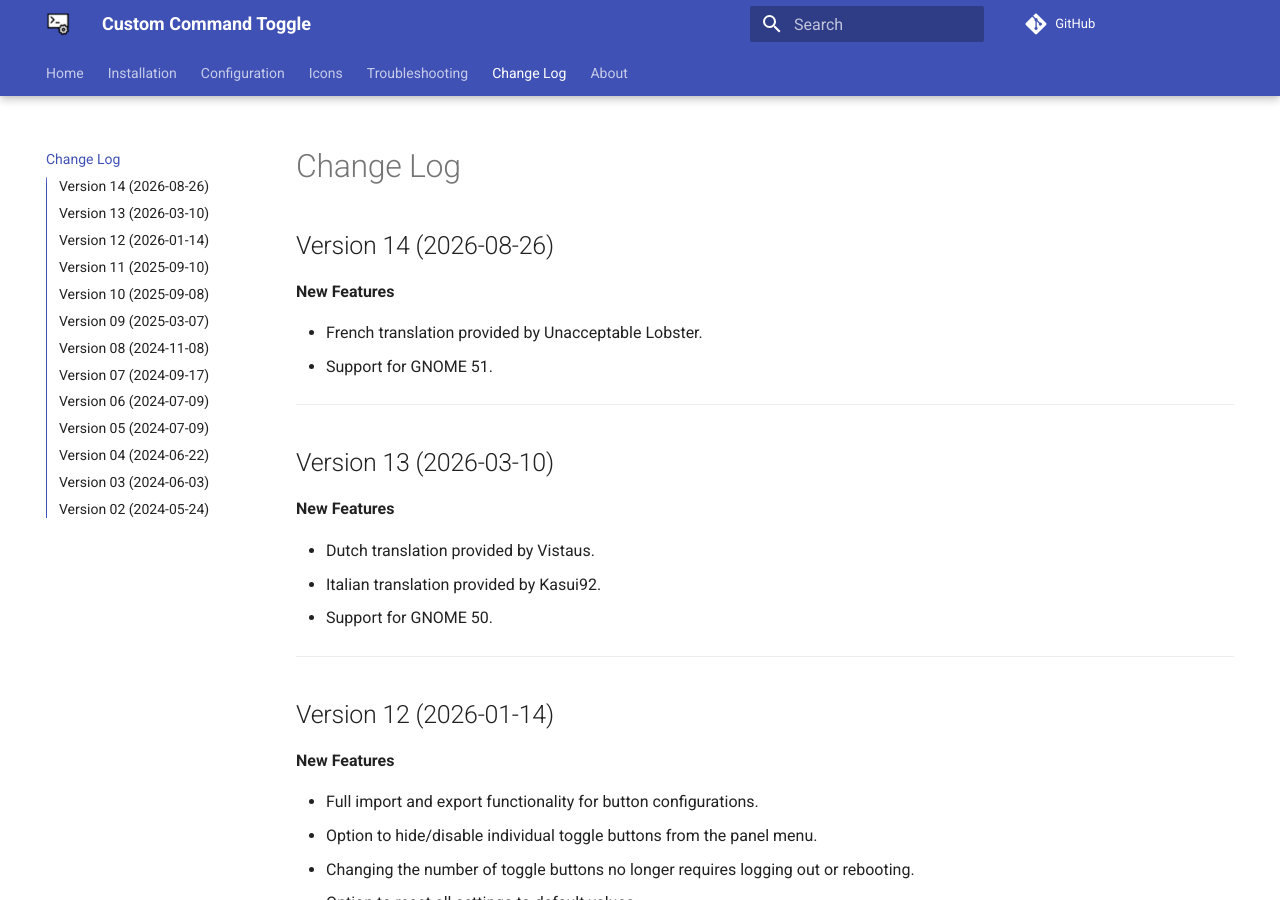
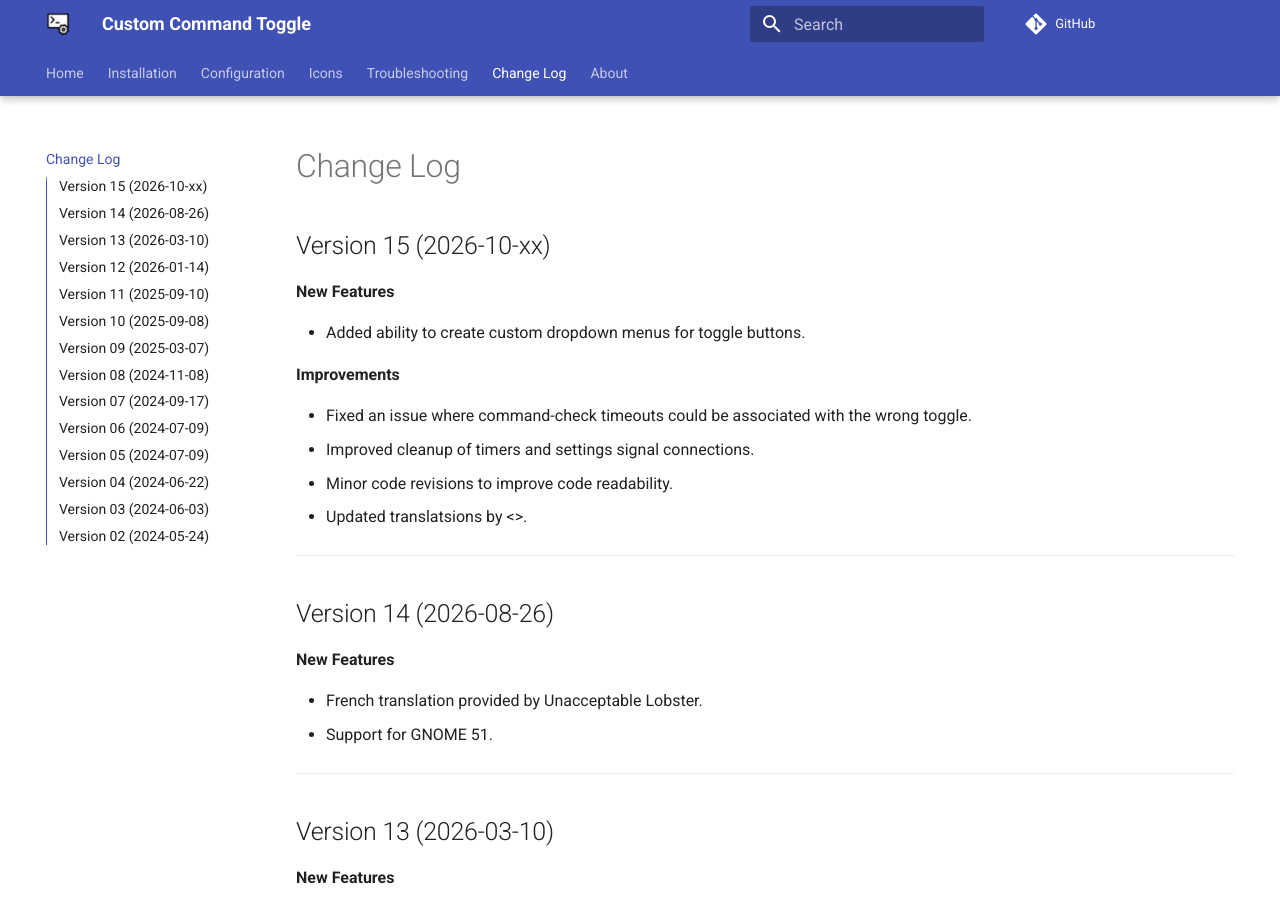
Before and after one commit to StorageB/custom-command-toggle, an MkDocs documentation site: the page built from docs/changelog.md, in a window 1280 px wide and 900 px high. Built offline with MkDocs 1.6.1 and Material for MkDocs 9.7.7, drawn with Linux system fonts in a browser that asks for light colours; comment, search, counter and statistics services are not loaded.

Commit message:
Update for v15

```diff
--- a/docs/changelog.md
+++ b/docs/changelog.md
@@ -1,4 +1,20 @@
 <!-- changelog.md -->
+
+
+## Version 15 (2026-10-xx)
+
+**New Features**
+
+- Added ability to create custom dropdown menus for toggle buttons.
+
+**Improvements**
+
+- Fixed an issue where command-check timeouts could be associated with the wrong toggle.
+- Improved cleanup of timers and settings signal connections.
+- Minor code revisions to improve code readability.
+- Updated translatsions by <>.
+
+---
 
 ## Version 14 (2026-08-26)
 
```
